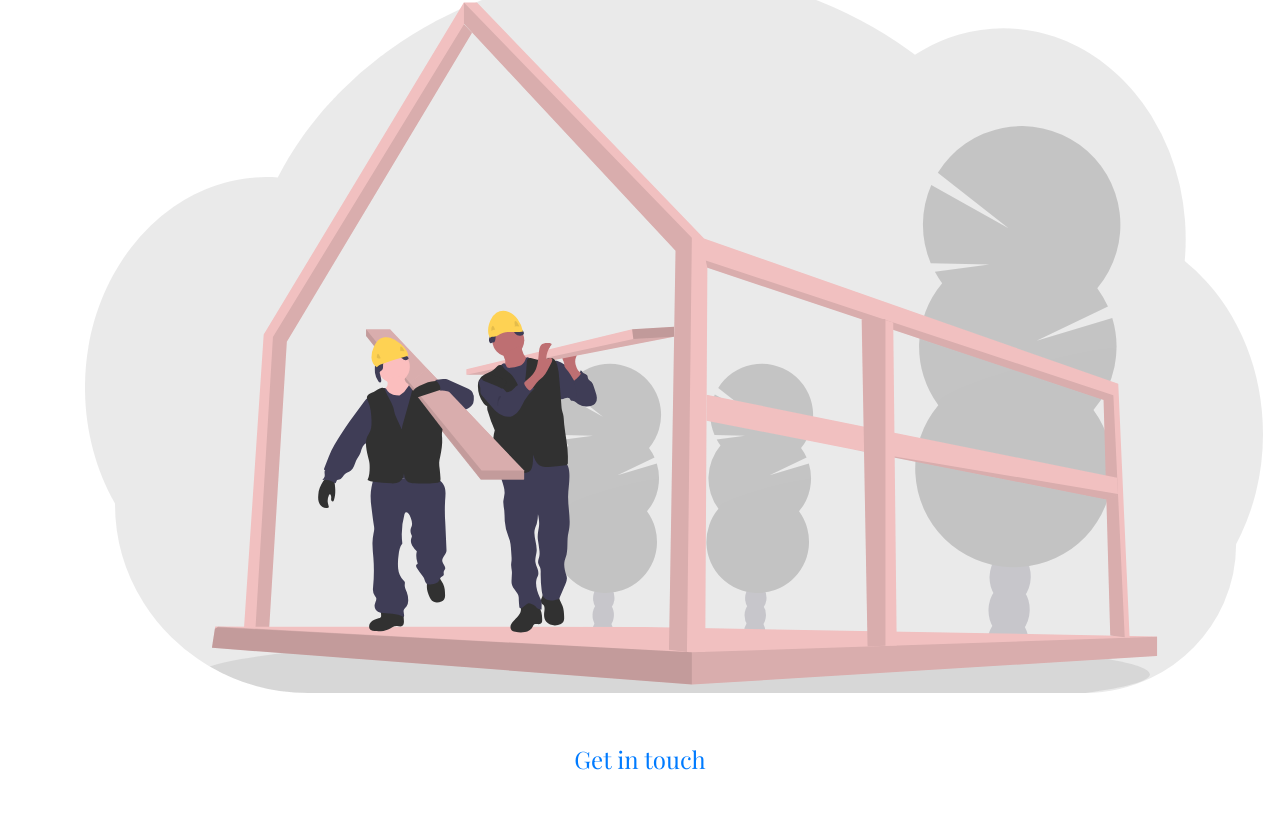
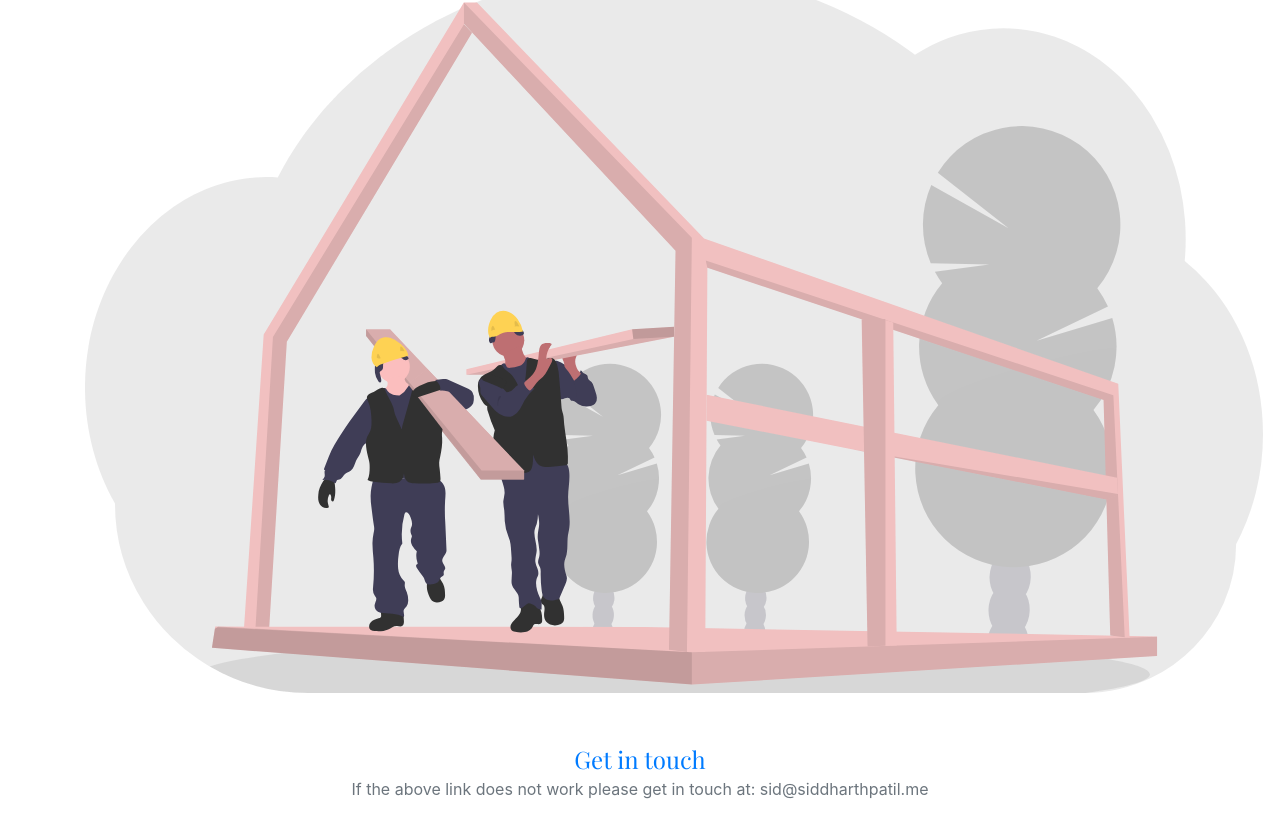
Before and after one commit to deviousmutant/deviousmutant.github.io, a plain HTML site: page index.html in a window 1280 px wide. Shown: the part 416-1253 px from the top of the page. Drawn offline with nearby package versions, Linux system fonts and the light colour scheme.

Commit message:
Update index.html

```diff
--- a/index.html
+++ b/index.html
@@ -94,6 +94,7 @@ nav {
           <div class="mt-5 mb-5">
               <a class="navbar-name-text contact" href="mailto:sid@siddharthpatil.me" >Get in touch</a>
             <button class="btn btn-dark btn-lg btn-block">Get in touch</button>
+            <p class="text-muted">If the above link does not work please get in touch at: sid@siddharthpatil.me </p>
           </div>
       </div>
 
```
